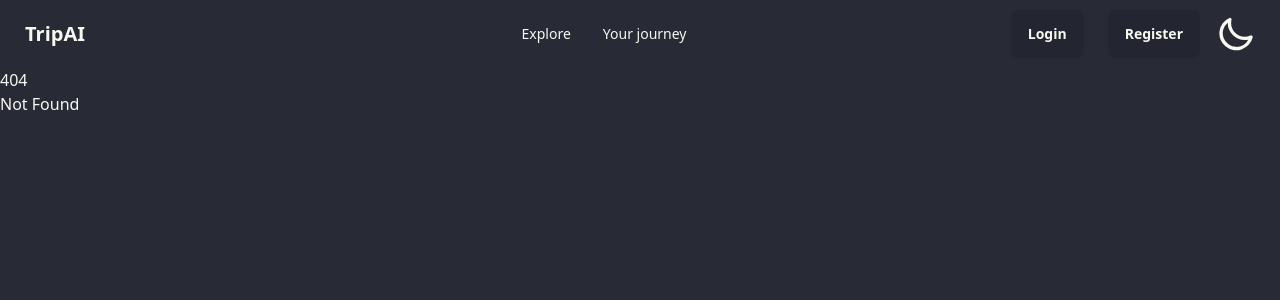
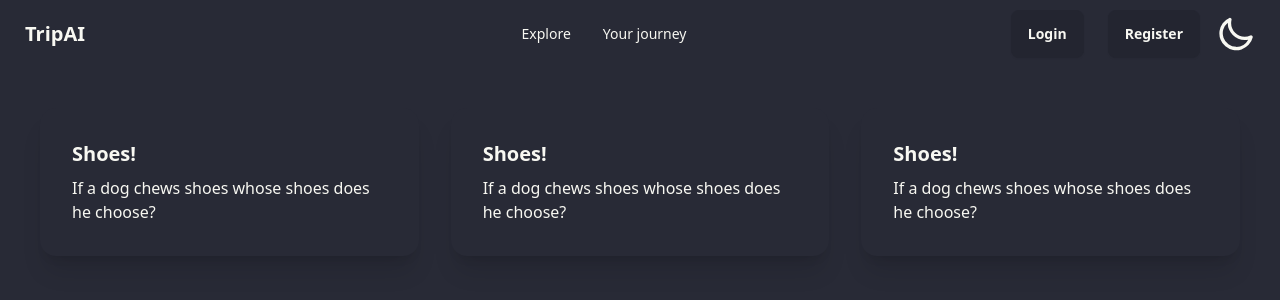
Before and after one commit to vovw/travai, a SvelteKit app in the folder ui/: page /choose in a window 1280 px wide. Before the commit this address had no page. Shown: the top 300 px of the page. Built offline with nearby package versions, Linux system fonts and the light colour scheme.

Commit message:
owa owa feat: added choice ka page

```diff
--- /dev/null
+++ b/ui/src/routes/choose/+layout.svelte
@@ -0,0 +1,5 @@
+<script>
+  import "../../app.css";
+</script>
+
+<slot />
--- /dev/null
+++ b/ui/src/routes/choose/+page.svelte
@@ -0,0 +1,17 @@
+<script>
+</script>
+
+<main>
+    <div class="p-10">
+        <div class="flex gap-8">
+            {#each { length: 3 } as _, i}
+                <div class="card bg-base-100 w-96 shadow-xl">
+                    <div class="card-body">
+                        <h2 class="card-title">Shoes!</h2>
+                        <p>If a dog chews shoes whose shoes does he choose?</p>
+                    </div>
+                </div>
+            {/each}
+        </div>
+    </div>
+</main>
```
